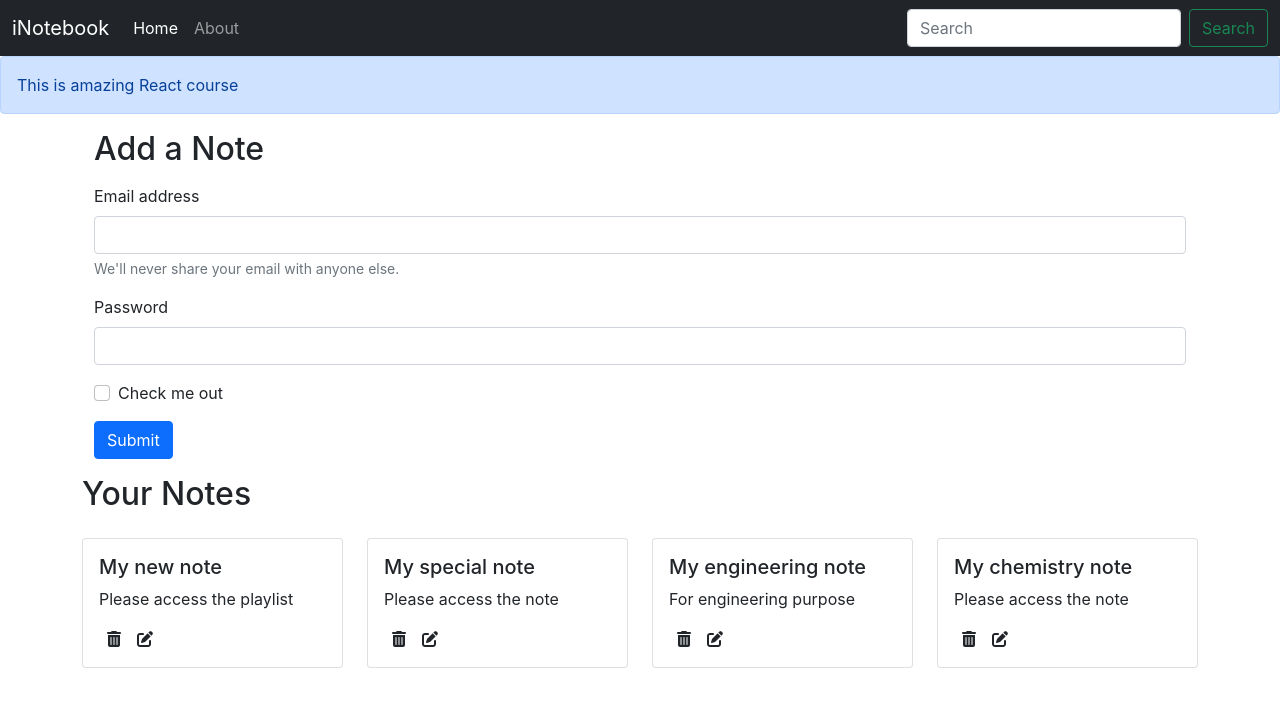
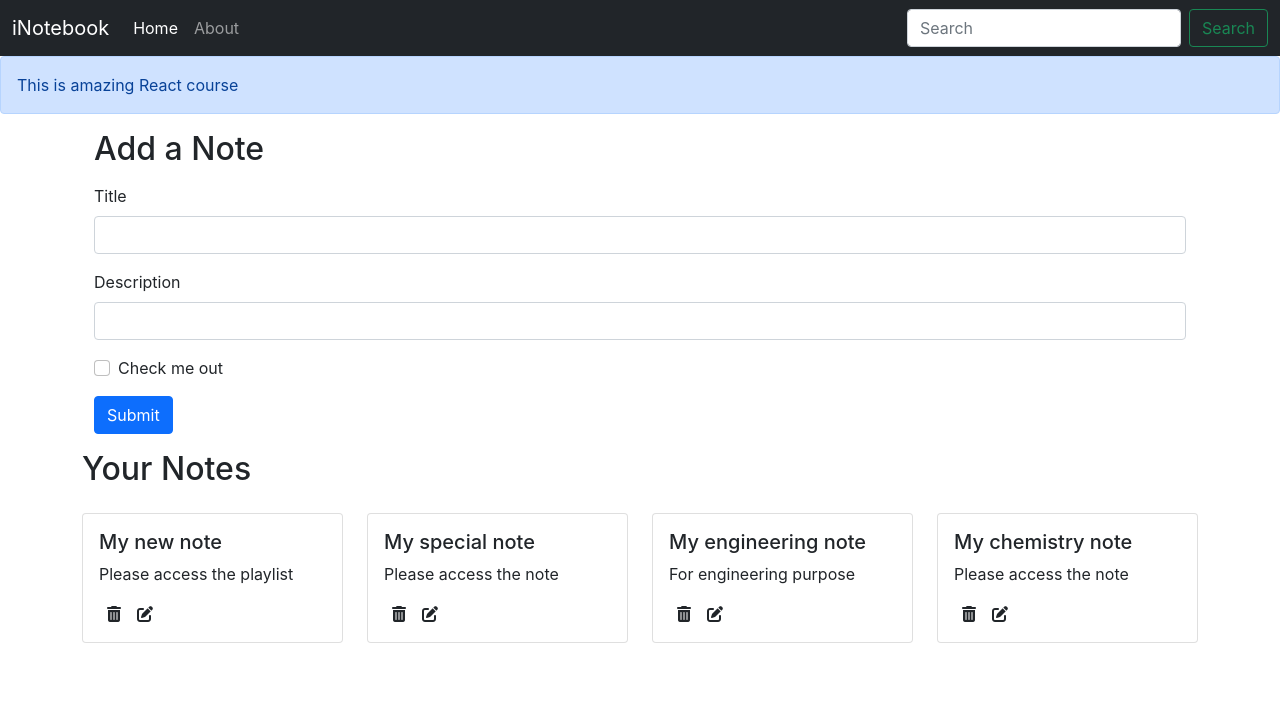
Before and after one commit to tanzeelqureshi2/Inotebook, a React (Create React App) app: page / in a window 1280 px wide. Shown: the top 704 px of the page. Built offline with nearby package versions, Linux system fonts and the light colour scheme; the HTML template or start-up script is replaced by a standard one.

Commit message:
Create AddNote component for add note in iNotebook and also add some logic in addNote component

```diff
--- /dev/null
+++ b/src/components/AddNote.js
@@ -0,0 +1,72 @@
+import React, { useContext, useState } from "react";
+import NoteContext from "../context/notes/noteContext";
+
+const AddNote = () => {
+  const context = useContext(NoteContext);
+  const { addNote } = context;
+
+  //useState for setting note
+  const [note, setNote] = useState({
+    title: "",
+    description: "",
+    tag: "default",
+  });
+
+  //push values of title,description to this function
+  const handleClick = (e) => {
+    e.preventDefault();
+    addNote(note.title, note.description, note.tag);
+  };
+
+  const onChange = (e) => {
+    setNote({...note, [e.target.name]: e.target.value });
+  };
+
+  return (
+    <div className="container my-3">
+      <h2>Add a Note</h2>
+      <form className="my-3">
+        <div className="mb-3">
+          <label htmlFor="title" className="form-label">
+            Title
+          </label>
+          <input
+            type="text"
+            className="form-control"
+            id="title"
+            name="title"
+            aria-describedby="emailHelp"
+            onChange={onChange}
+          />
+        </div>
+        <div className="mb-3">
+          <label htmlFor="description" className="form-label">
+            Description
+          </label>
+          <input
+            type="text"
+            className="form-control"
+            id="description"
+            name="description"
+            onChange={onChange}
+          />
+        </div>
+        <div className="mb-3 form-check">
+          <input
+            type="checkbox"
+            className="form-check-input"
+            id="exampleCheck1"
+          />
+          <label className="form-check-label" htmlFor="exampleCheck1">
+            Check me out
+          </label>
+        </div>
+        <button type="submit" className="btn btn-primary" onClick={handleClick}>
+          Submit
+        </button>
+      </form>
+    </div>
+  );
+};
+
+export default AddNote;
--- a/src/components/Alert.js
+++ b/src/components/Alert.js
@@ -3,7 +3,7 @@
 const Alert = (props) => {
   return (
     <div>
-      <div class="alert alert-primary" role="alert">
+      <div className="alert alert-primary" role="alert">
        {props.message}
       </div>
     </div>
--- a/src/components/Home.js
+++ b/src/components/Home.js
@@ -5,51 +5,8 @@
 
   return (
     <div>
-      <div className="container my-3">
-        <h2>Add a Note</h2>
-        <form className="my-3">
-          <div className="mb-3">
-            <label htmlFor="exampleInputEmail1" className="form-label">
-              Email address
-            </label>
-            <input
-              type="email"
-              className="form-control"
-              id="exampleInputEmail1"
-              aria-describedby="emailHelp"
-            />
-            <div id="emailHelp" className="form-text">
-              We'll never share your email with anyone else.
-            </div>
-          </div>
-          <div className="mb-3">
-            <label htmlFor="exampleInputPassword1" className="form-label">
-              Password
-            </label>
-            <input
-              type="password"
-              className="form-control"
-              id="exampleInputPassword1"
-            />
-          </div>
-          <div className="mb-3 form-check">
-            <input
-              type="checkbox"
-              className="form-check-input"
-              id="exampleCheck1"
-            />
-            <label className="form-check-label" htmlFor="exampleCheck1">
-              Check me out
-            </label>
-          </div>
-          <button type="submit" className="btn btn-primary">
-            Submit
-          </button>
-        </form>
-      </div>
       {/* Use Notes Component for fetching notes */}
       <Notes/>
-
     </div>
   );
 };
--- a/src/components/Notes.js
+++ b/src/components/Notes.js
@@ -1,17 +1,22 @@
-import React,{useContext} from "react";
-import NoteContext from '../context/notes/noteContext';
+import React, { useContext } from "react";
+import NoteContext from "../context/notes/noteContext";
 import NoteItem from "./NoteItem";
+import AddNote from "./AddNote";
 
 const Notes = () => {
   const context = useContext(NoteContext);
-  const { notes, setNotes } = context;
+  const { notes, addNote } = context;
   return (
-    <div className="row">
-      <h2>Your Notes</h2>
-      {notes.map((note) => {
-        return <NoteItem key={note._id} note={note}/>
-      })}
-    </div>
+    <>
+      {/* Use AddNote Component for add note */}
+      <AddNote />
+      <div className="row">
+        <h2>Your Notes</h2>
+        {notes.map((note) => {
+          return <NoteItem key={note._id} note={note} />;
+        })}
+      </div>
+    </>
   );
 };
 
--- a/src/context/notes/NoteState.js
+++ b/src/context/notes/NoteState.js
@@ -1,54 +1,75 @@
 import NoteContext from "./noteContext";
-import {useState} from "react";
+import { useState } from "react";
 
-const NoteState=(props)=>{
-     const notesInitial=[
+const NoteState = (props) => {
+  const notesInitial = [
     {
-          "_id": "6202416db369ff1c945586fd",
-          "user": "6200f0b9d3b6f5edcf0c7805",
-          "title": "My new note",
-          "description": "Please access the playlist",
-          "tag": "youtube",
-          "date": "2022-02-08T10:09:49.606Z",
-          "__v": 0
+      _id: "6202416db369ff1c945586fd",
+      user: "6200f0b9d3b6f5edcf0c7805",
+      title: "My new note",
+      description: "Please access the playlist",
+      tag: "youtube",
+      date: "2022-02-08T10:09:49.606Z",
+      __v: 0,
     },
     {
-          "_id": "62024dcd3d9f6d2f4b23a1e9",
-          "user": "6200f0b9d3b6f5edcf0c7805",
-          "title": "My special note",
-          "description": "Please access the note",
-          "tag": "Special",
-          "date": "2022-02-08T11:02:37.676Z",
-          "__v": 0
+      _id: "62024dcd3d9f6d2f4b23a1e9",
+      user: "6200f0b9d3b6f5edcf0c7805",
+      title: "My special note",
+      description: "Please access the note",
+      tag: "Special",
+      date: "2022-02-08T11:02:37.676Z",
+      __v: 0,
     },
     {
-            "_id": "62024dcd3d9f6d2f4b23a1e7",
-            "user": "6200f0b9d3b6f5edcf0c7805",
-            "title": "My engineering note",
-            "description": "For engineering purpose",
-            "tag": "Personal",
-            "date": "2022-02-08T11:02:37.676Z",
-            "__v": 0
+      _id: "62024dcd3d9f6d2f4b23a1e7",
+      user: "6200f0b9d3b6f5edcf0c7805",
+      title: "My engineering note",
+      description: "For engineering purpose",
+      tag: "Personal",
+      date: "2022-02-08T11:02:37.676Z",
+      __v: 0,
     },
     {
-            "_id": "62024dcd3d9f6d2f4b23a1e2",
-            "user": "6200f0b9d3b6f5edcf0c7805",
-            "title": "My chemistry note",
-            "description": "Please access the note",
-            "tag": "Chemistry",
-            "date": "2022-02-08T11:02:37.676Z",
-            "__v": 0
-        }
+      _id: "62024dcd3d9f6d2f4b23a1e2",
+      user: "6200f0b9d3b6f5edcf0c7805",
+      title: "My chemistry note",
+      description: "Please access the note",
+      tag: "Chemistry",
+      date: "2022-02-08T11:02:37.676Z",
+      __v: 0,
+    },
+  ];
 
-      ]
+  const [notes, setNotes] = useState(notesInitial);
 
-      const [notes, setNotes] = useState(notesInitial)
+  //Add a Note
+  const addNote = (title, description, tag) => {
+    //TODO: Api Call
+    console.log("Adding a New Note")
+  const note = {
+      _id: "6202416db369ff1c945586ef",
+      user: "6200f0b9d3b6f5edcf0c7805",
+      title:title ,
+      description: description,
+      tag: tag,
+      date: "2022-02-08T10:09:49.606Z",
+      __v: 0,
+    };
+    setNotes(notes.concat(note));
+  };
+
+  //Delete a Note
+  const deleteNote = () => {};
+
+  //Edit a Note
+  const editNote = () => {};
 
   return (
-          <NoteContext.Provider value={{notes,setNotes}}>
+    <NoteContext.Provider value={{ notes, addNote, deleteNote, editNote }}>
       {props.children}
     </NoteContext.Provider>
-      )
-}
+  );
+};
 
 export default NoteState;
```
Lines whose indentation alone changed are shown as unchanged.
